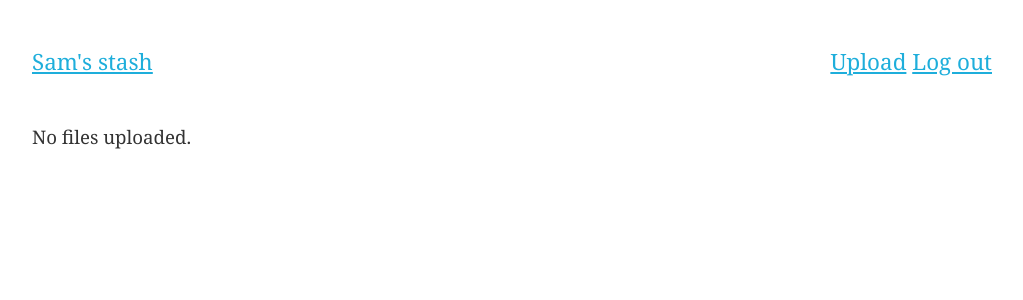
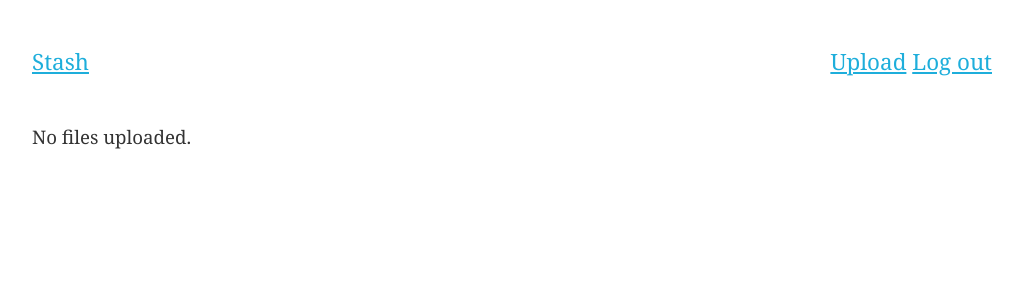
Before and after one commit to sheybey/stash, a Flask app: page / in a window 1280 px wide. Shown: the top 300 px of the page, without its empty margins (128-1151 px from the left). Run offline with Flask 2, Linux system fonts and the light colour scheme; the visitor is signed in with stand-in values (Sample User, id 1); some libraries are stand-ins or nearby versions.

Commit message:
remove name from stash

```diff
--- a/templates/base.html
+++ b/templates/base.html
@@ -23,7 +23,7 @@
 <body>
 	<div class="container">
 		<header>
-			<a href="{{ url_for('index') }}">Sam's stash</a>
+			<a href="{{ url_for('index') }}">Stash</a>
 			<span class="right">
 				{% if session.get("logged_in", False) %}
 					<a href="{{ url_for('upload') }}">Upload</a> <a href="{{ url_for('logout') }}">Log out</a>
```
